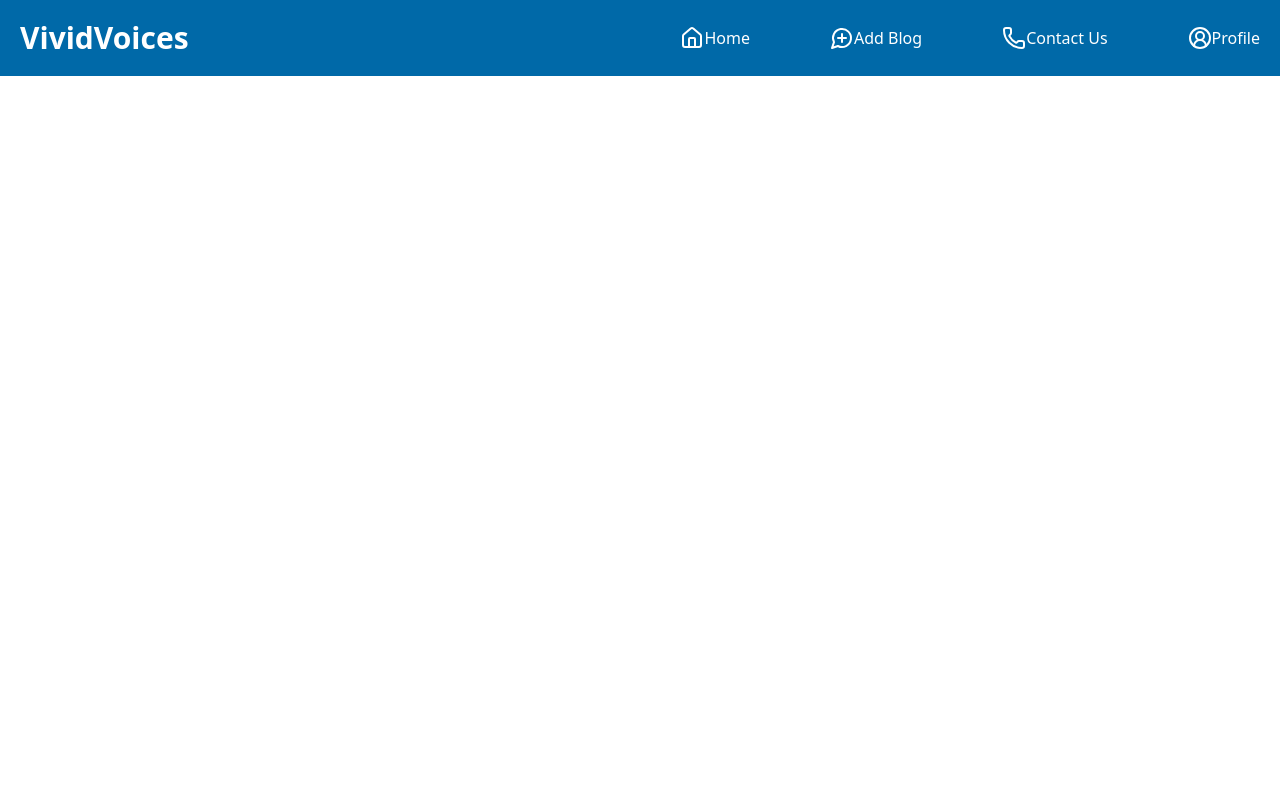
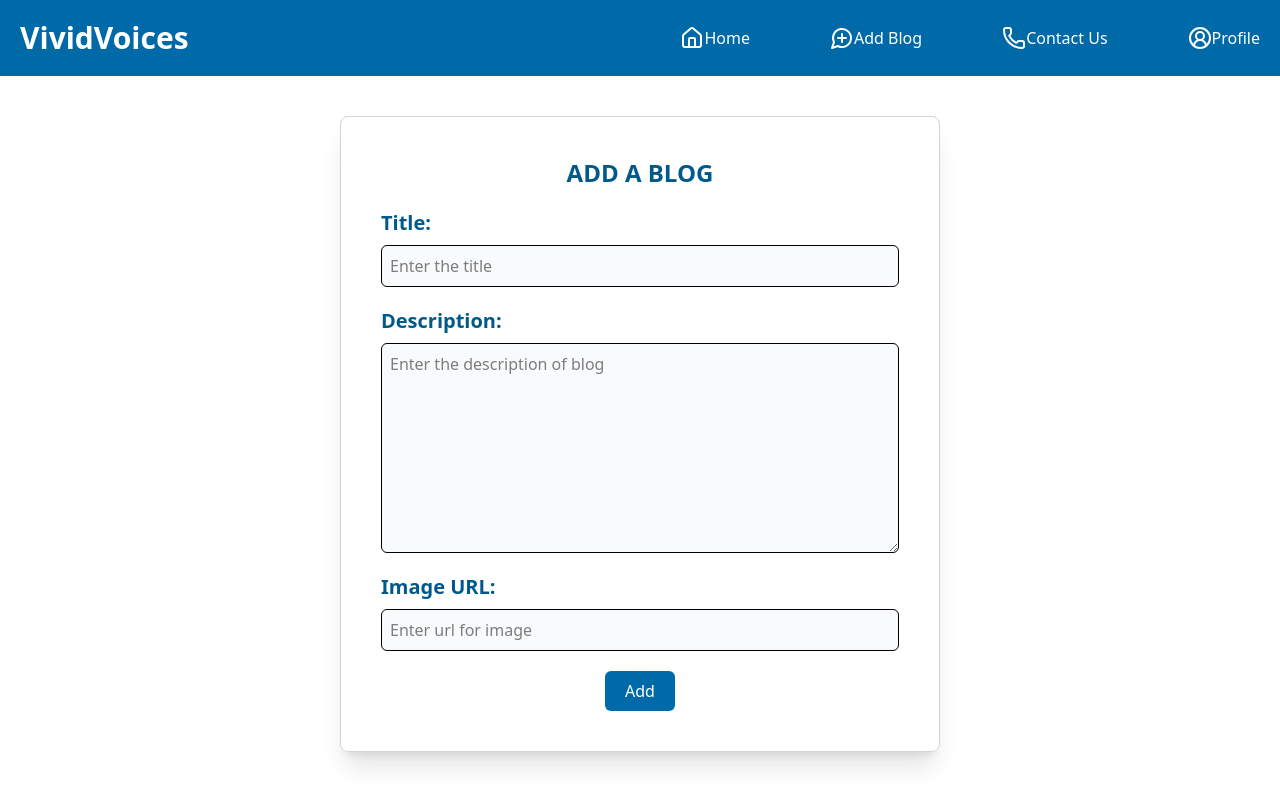
Before and after one commit to Manichandana-7/ReactBlog, a React (Vite) app: page /addBlog in a window 1280 px wide. Built offline with nearby package versions, Linux system fonts and the light colour scheme.

Commit message:
Add few features

```diff
--- a/src/App.jsx
+++ b/src/App.jsx
@@ -1,4 +1,4 @@
-import NavBar from './components/NavBar';
+// import NavBar from './components/NavBar';
 import { BrowserRouter, Routes, Route } from 'react-router-dom';
 import Home from './components/Home';
 import Addblog from './components/Addblog';
--- a/src/components/Addblog.jsx
+++ b/src/components/Addblog.jsx
@@ -4,13 +4,38 @@ const Addblog = () => {
     const [title,setTitle]=useState("");
     const [desc,setDesc]=useState("");
     const [imgurl,setImgurl]=useState("");
-
+    function handleAddBlog(){
+        if (title && desc && imgurl) {
+            const newBlog = { title, desc, imgurl };
+            const existingBlogs = JSON.parse(localStorage.getItem("blogs")) || [];
+            existingBlogs.push(newBlog);
+            localStorage.setItem("blogs", JSON.stringify(existingBlogs));
+            setTitle("");
+            setDesc("");
+            setImgurl("");
+            alert("Blog added successfully!");
+        } else {
+            alert("Please fill all fields.");
+        }
+        window.location.href='/'
+    }
     return (
         <>
             <NavBar/>
-            <div>
-                <label htmlFor=""></label>
+            <div className="flex justify-center items-center m-10">
+            <div className="flex flex-col justify-center items-center p-10 border border-gray-300 rounded-lg shadow-xl space-y-5 w-1/2 h-1/2">
+                <h1 className="font-bold text-2xl text-center text-sky-800 ">ADD A BLOG</h1>
+                <label className="text-xl block font-bold mb-2 self-start text-sky-800" >Title:</label>
+                <input type="text" onChange={(e) => setTitle(e.target.value)} placeholder="Enter the title" className="border-1 rounded-md w-full p-2 bg-gray-50"/>
+                <label className="text-xl block font-bold mb-2 text-sky-800 self-start" >Description:</label>
+                <textarea rows="8" onChange={(e) => setDesc(e.target.value)} className="border-1 rounded-md w-full p-2 mb-5 bg-gray-50" placeholder="Enter the description of blog"></textarea>
+                <label className="text-xl block font-bold mb-2 text-sky-800 self-start">Image URL:</label>
+                <input type="text" onChange={(e) => setImgurl(e.target.value)} className="border-1 rounded-md w-full p-2 bg-gray-50" placeholder="Enter url for image"/>
+                <button onClick={handleAddBlog} className="px-5 py-2 bg-sky-700 text-white rounded-md hover:bg-sky-600" >Add</button>
             </div>
+
+            </div>
+
         </>
 
 
--- /dev/null
+++ b/src/components/BlogList.jsx
@@ -0,0 +1,24 @@
+import { useState, useEffect } from "react";
+import Blogcard from "./Blogcard";
+
+const BlogList = () => {
+  const [blogs, setBlogs] = useState([]);
+  useEffect(() => {
+    const storedBlogs = JSON.parse(localStorage.getItem("blogs")) || [];
+    setBlogs(storedBlogs);
+  }, []);
+
+  return (
+    <div className="p-10 flex flex-wrap gap-5 justify-center">
+      {blogs.length > 0 ? (
+        blogs.map((blog, index) => (
+          <Blogcard key={index} title={blog.title} desc={blog.desc} imgurl={blog.imgurl} />
+        ))
+      ) : (
+        <p>No blogs available. Add some blogs!</p>
+      )}
+    </div>
+  );
+};
+
+export default BlogList;
--- /dev/null
+++ b/src/components/Blogcard.jsx
@@ -0,0 +1,18 @@
+const Blogcard = (props) => {
+    function deleteBlog(){
+
+    }
+    return (
+      <div className="p-4 border border-gray-300 rounded-lg shadow-xl text-center">
+        <h1 className="text-3xl font-bold text-sky-800">{props.title}</h1>
+        <img src={props.imgurl} alt="Blog Image" className="w-full h-50 object-cover mx-auto" />
+        <div className="mt-3 flex justify-between">
+          <button className="px-5 py-2 bg-sky-600 text-white rounded-md hover:bg-sky-500">Edit</button>
+          <button className="px-5 py-2 bg-sky-600 text-white rounded-md hover:bg-sky-500">View</button>
+          <button onClick="deleteBlog" className="px-5 py-2 bg-sky-600 text-white rounded-md hover:bg-sky-500">Delete</button>
+        </div>
+      </div>
+    );
+  };
+
+  export default Blogcard;
--- a/src/components/Home.jsx
+++ b/src/components/Home.jsx
@@ -1,9 +1,12 @@
+
 import NavBar from "./NavBar";
+import BlogList from "./BlogList";
+
 const Home = () => {
   return (
     <div>
         <NavBar/>
-
+        <BlogList/>
     </div>
   );
 }
```
